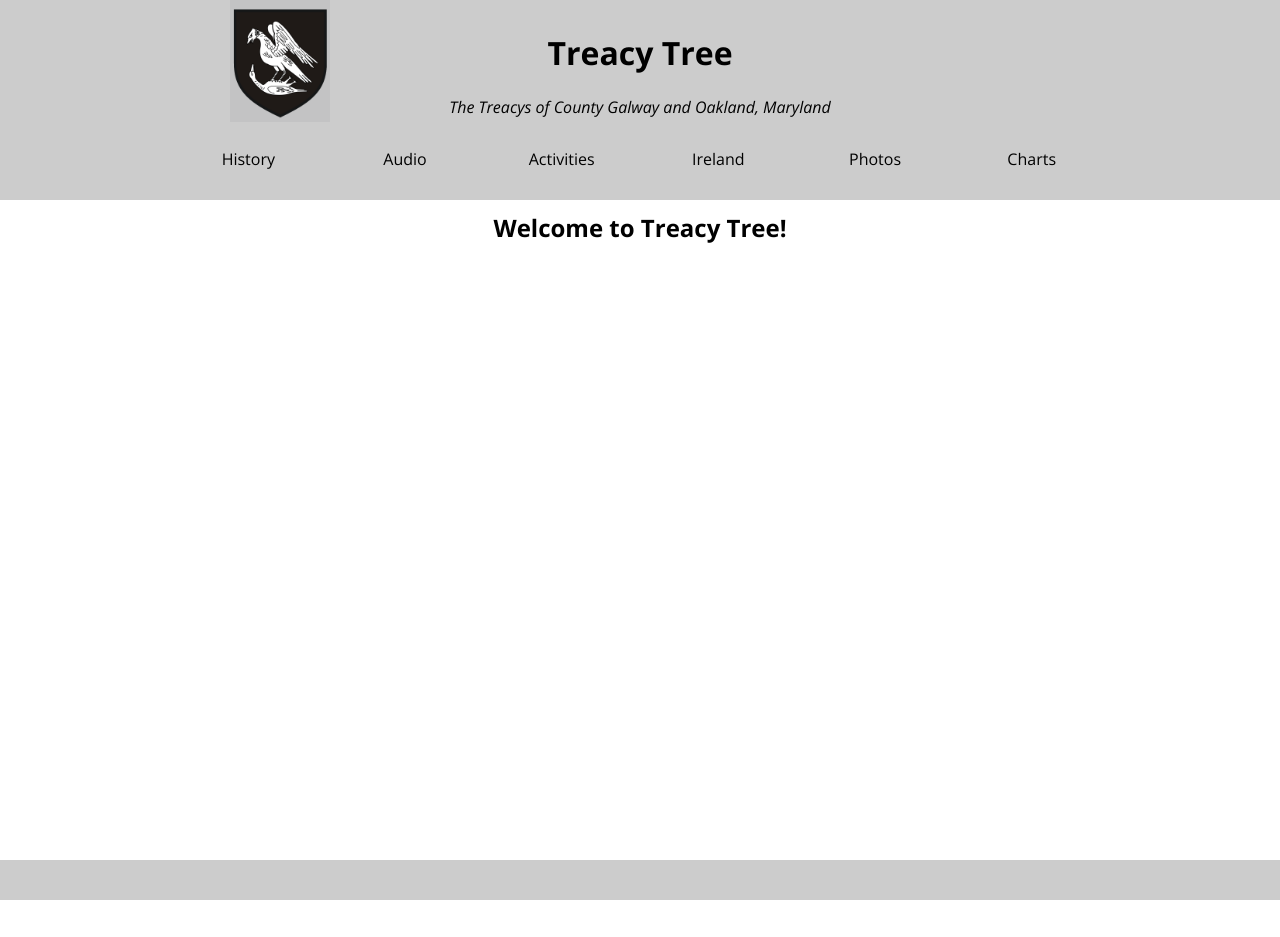
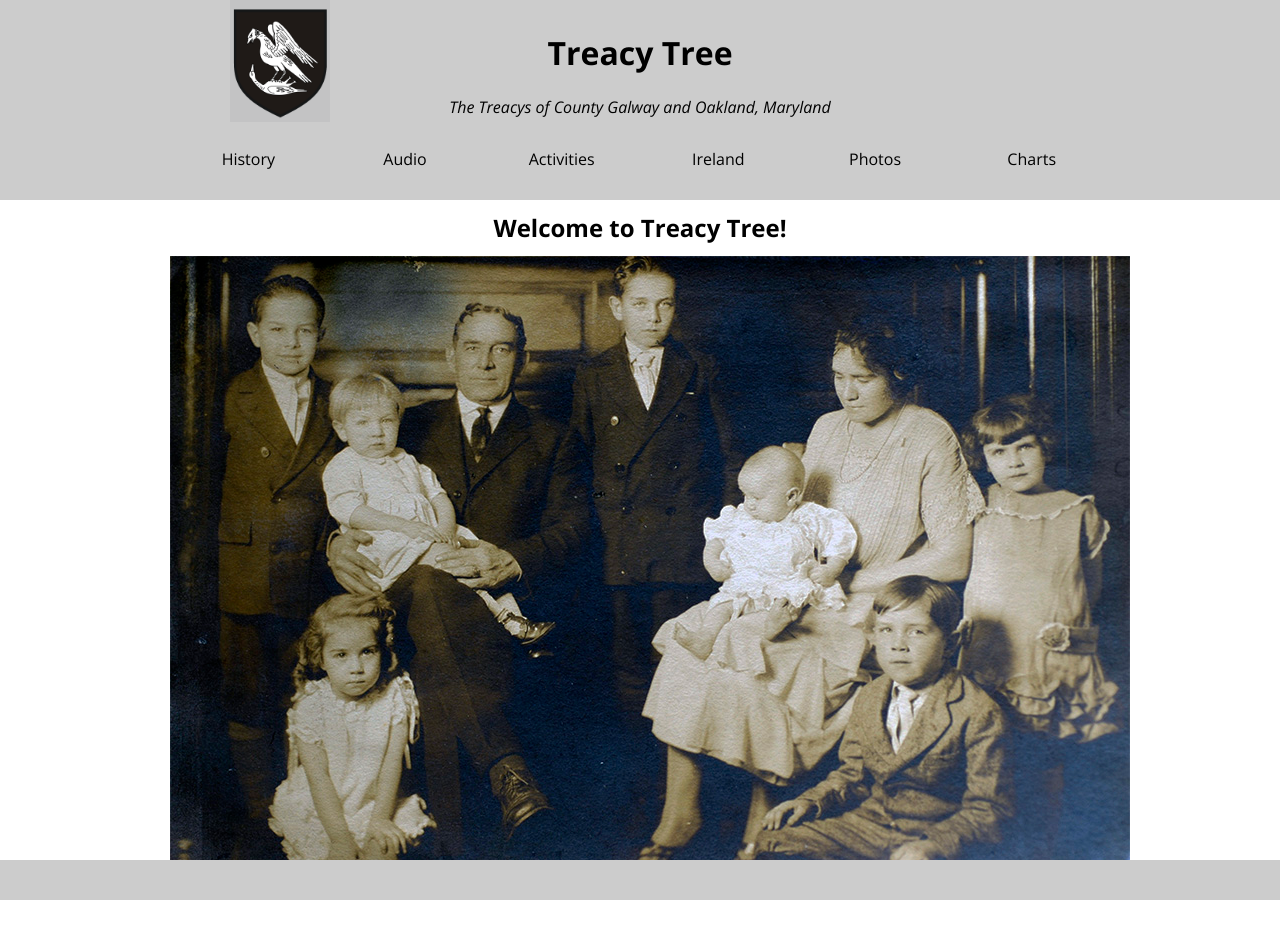
Before and after one commit to treacytree/treacytree.github.io, a Jekyll site: the page built from index.html, in a window 1280 px wide. Built offline with Jekyll 4.4.1, drawn with Linux system fonts in a browser that asks for light colours; some web fonts are replaced; before the commit the page ends 900 px from its top, so only the background shows below that.

Commit message:
Adding home page image.

```diff
--- a/index.html
+++ b/index.html
@@ -6,6 +6,7 @@
 		{% include header.html %}
 		<main>
 		<h2>Welcome to Treacy Tree!</h2>
+		<img src="/images/james-p-treacy-family_960.jpg" alt="James P Treacy family"/>
 		</main>
 		{% include footer.html %}
 	</body>
```
Also changed, not shown: images/james-p-treacy-family_960.jpg (added), 1 other file.
